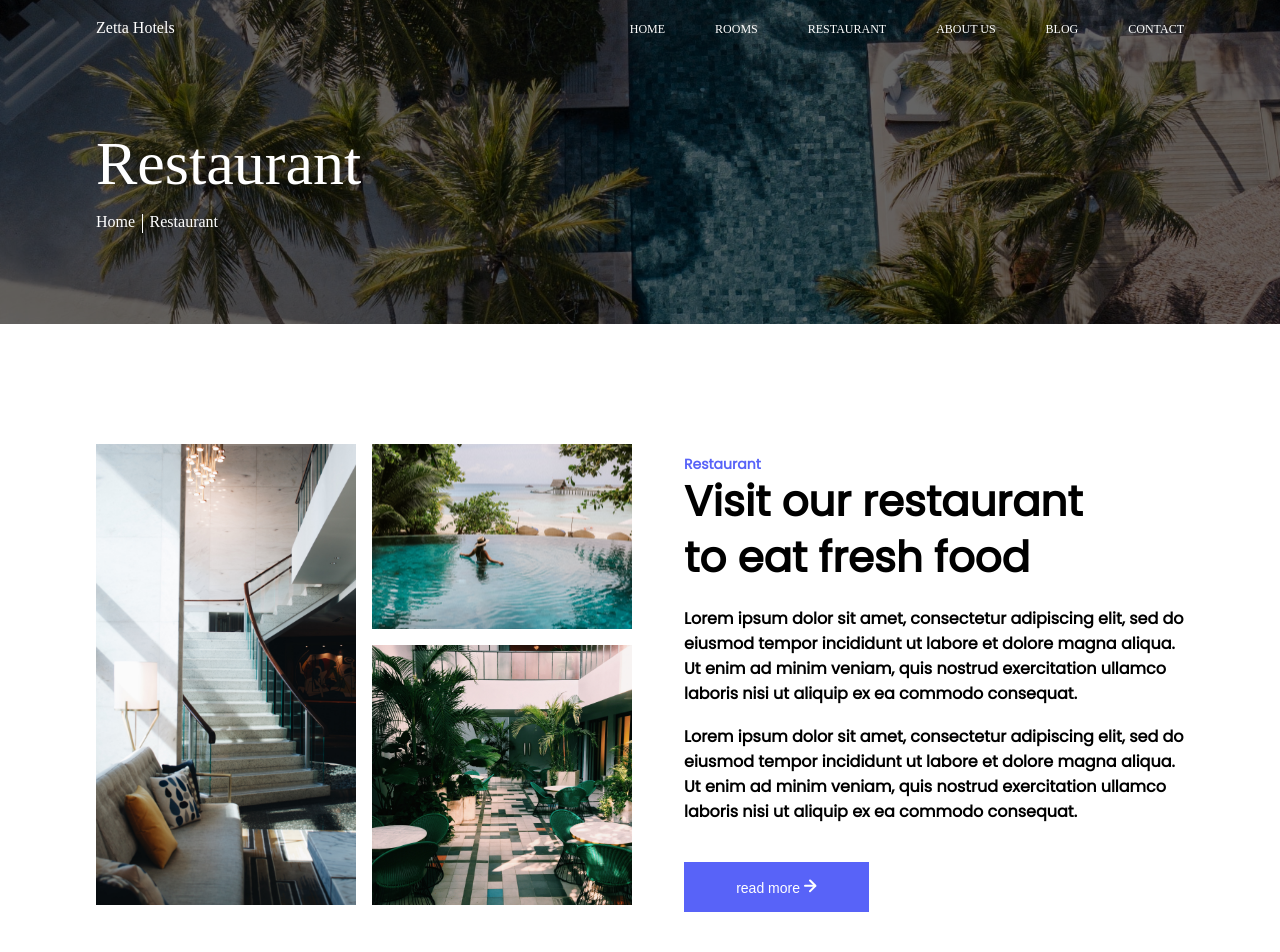
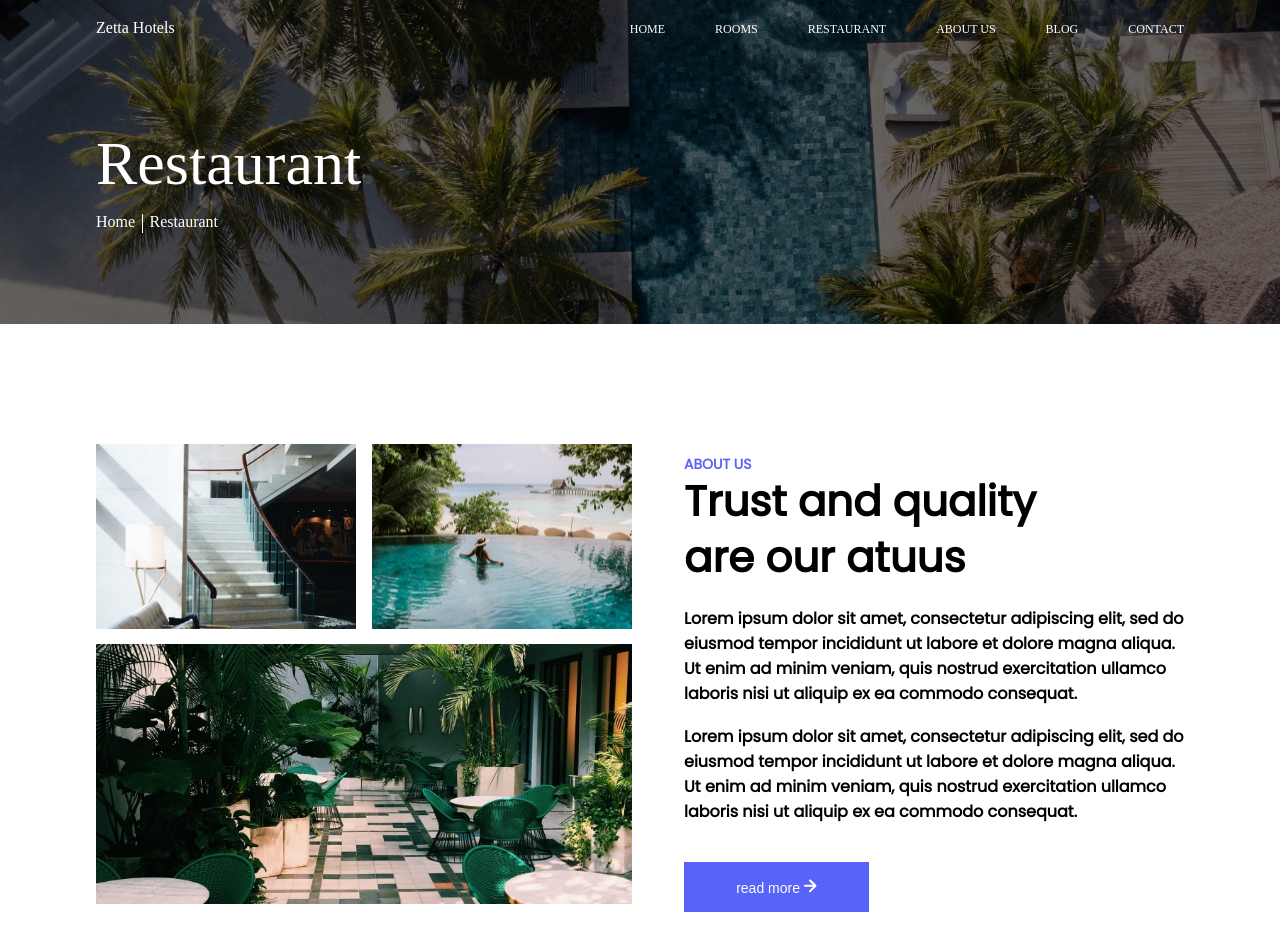
Before and after one commit to Niccolochezzo/js02, a plain HTML site: page pages/restaurant.html in a window 1280 px wide. Shown: the top 952 px of the page. Drawn offline with Linux system fonts and the light colour scheme.

Commit message:
restaurant page update

```diff
--- a/pages/restaurant.html
+++ b/pages/restaurant.html
@@ -66,15 +66,18 @@
         <section class="aboutus-1">
             <div class="block">
 
-                <div class="block-3">
-                    <img src="../images/Group59.png" alt="image">
+                <div class="block-2">
+                    <div class="block-2-img">
+                        <img src="../images/natia-1.jpg" alt="img">
+                        <img src="../images/natia-2.jpg" alt="img">
+                    </div>
+                    <img src="../images/natia-3.jpg" alt="img">
                 </div>
 
                 <div class="block-1">
-                    <h4>Restaurant</h4>
-                    <h2>Visit our restaurant
-                        <br>
-                        to eat fresh food
+                    <h4>ABOUT US</h4>
+                    <h2>Trust and quality <br>
+                        are our atuus
                     </h2>
                     <p>
                         Lorem ipsum dolor sit amet, consectetur adipiscing elit, sed do eiusmod tempor incididunt ut labore
```
